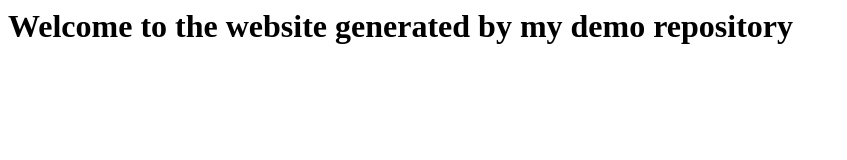
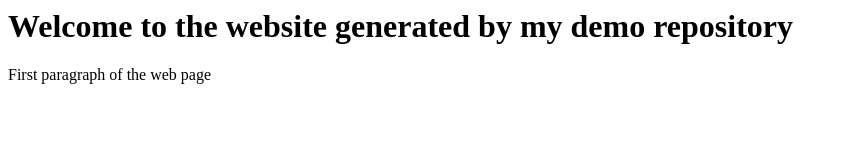
Before and after one commit to JLL-Company/demo-repository, a website: page index.html in a window 1280 px wide. Shown: the whole page, without its empty margins (0-847 px from the left). Drawn offline with Linux system fonts and the light colour scheme.

Commit message:
[UPD] index: nuevo parrafo

```diff
--- a/index.html
+++ b/index.html
@@ -1 +1,2 @@
 <h1>Welcome to the website generated by my demo repository</h1>
+<p>First paragraph of the web page</p>
```
